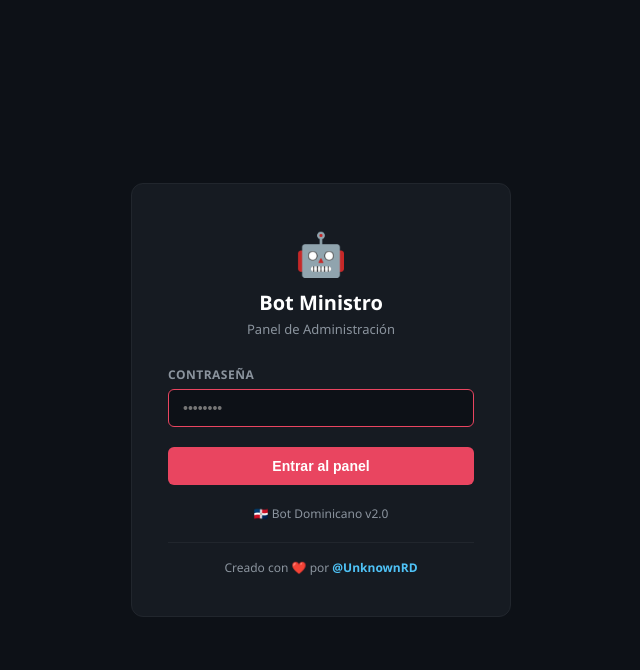
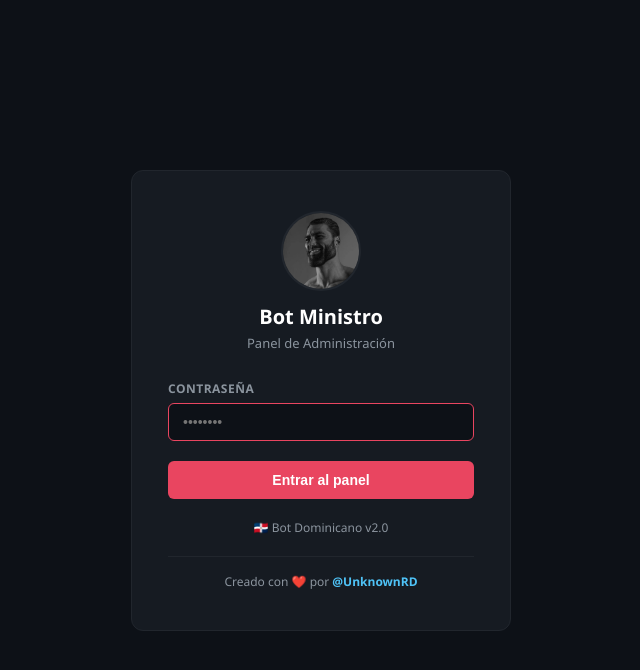
Before and after one commit to UnknownRD/Bot-Discord-Ministro, a Flask app: page /login in a window 1280 px wide. Shown: the top 670 px of the page, without its empty margins (319-959 px from the left). Run offline with Flask 3, Linux system fonts and the light colour scheme.

Commit message:
Add login template update and avatar image assets
Replit-Commit-Author: Agent

```diff
--- a/templates/login.html
+++ b/templates/login.html
@@ -89,7 +89,8 @@
 <body>
   <div class="login-box">
     <div class="login-brand">
-      <div class="icon">🤖</div>
+      <img src="/static/avatar.jpg" alt="UnknownRD"
+           style="width:80px;height:80px;border-radius:50%;object-fit:cover;object-position:center top;border:2px solid #21262d;margin-bottom:12px;display:block;margin-left:auto;margin-right:auto;">
       <h1>Bot Ministro</h1>
       <p>Panel de Administración</p>
     </div>
```
Also changed, not shown: attached_assets/images_1783994562723.jpg (added), static/avatar.jpg (added).
